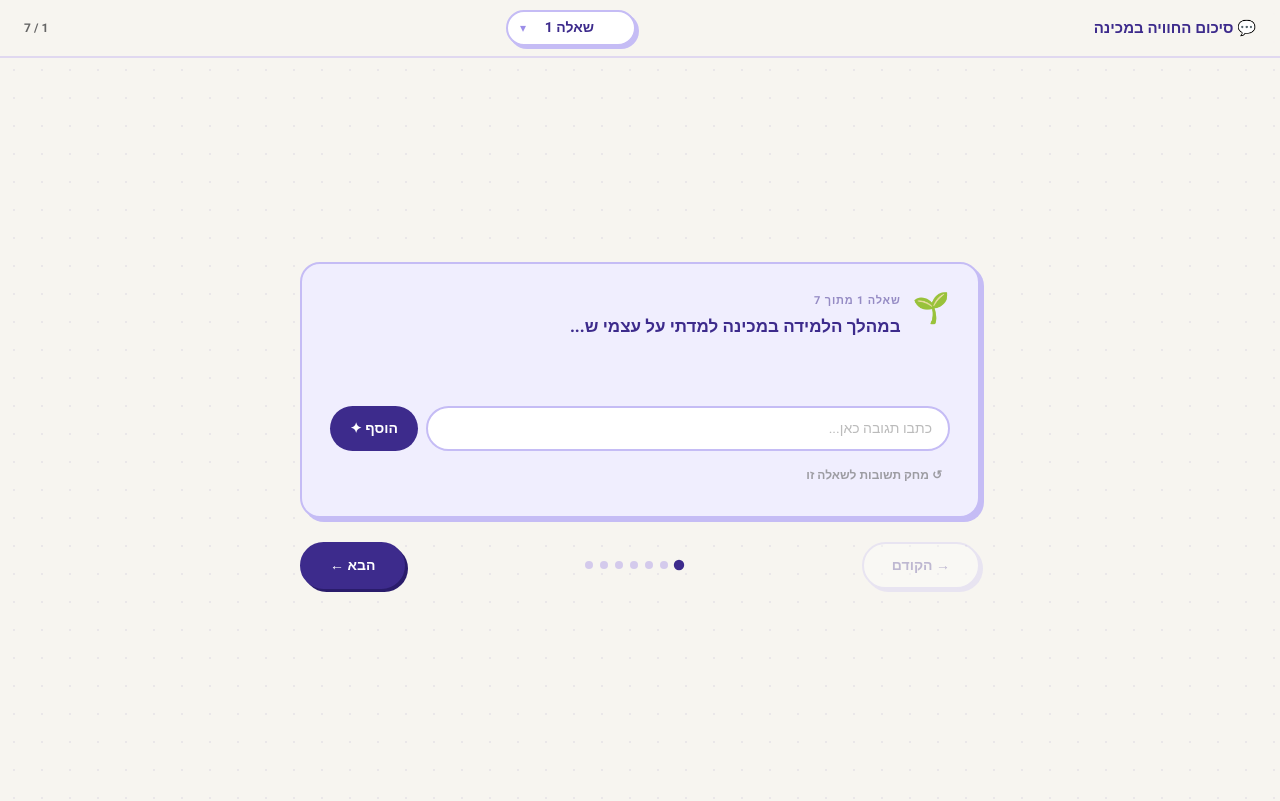
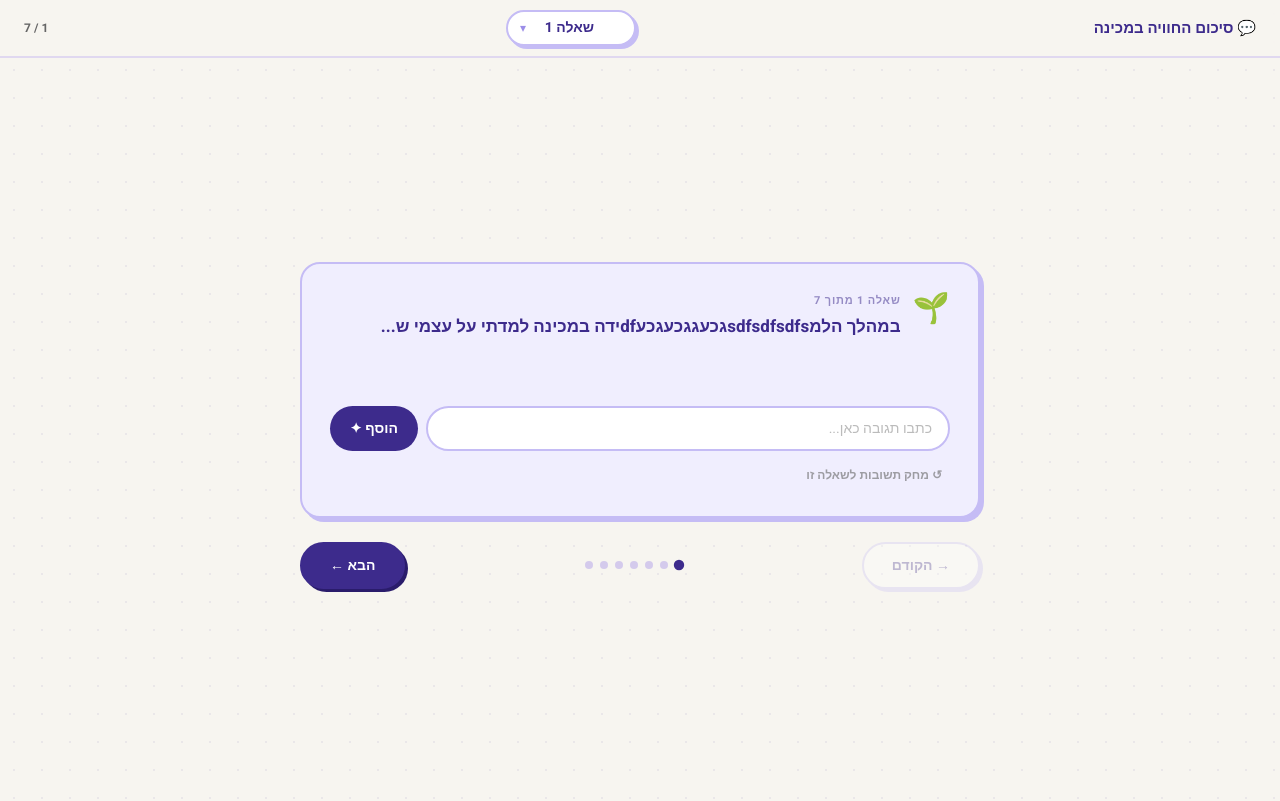
Before and after one commit to nivagy/Mechina, a plain HTML site: page index.html in a window 1280 px wide. Drawn offline with Linux system fonts and the light colour scheme.

Commit message:
Update index.html

```diff
--- a/index.html
+++ b/index.html
@@ -515,7 +515,7 @@
 
 <script>
 const prompts = [
-  { text: "במהלך הלמידה במכינה למדתי על עצמי ש...",                                       theme:"purple", style:"bubble", icon:"🌱" },
+  { text: "במהלך הלמsdfsdfsdfsגכעגגכעגכעdfידה במכינה למדתי על עצמי ש...",                                       theme:"purple", style:"bubble", icon:"🌱" },
   { text: "הכי אהבתי במכינה...",                                                            theme:"teal",   style:"cloud",  icon:"⭐" },
   { text: "דברים שעדיין קשה לי איתם במכינה הם...",                                         theme:"coral",  style:"bubble", icon:"🧗" },
   { text: "_____ עזר לי להתמודד ולהמשיך להגיע למכינה",                                     theme:"pink",   style:"tag",    icon:"🤝" },
```
